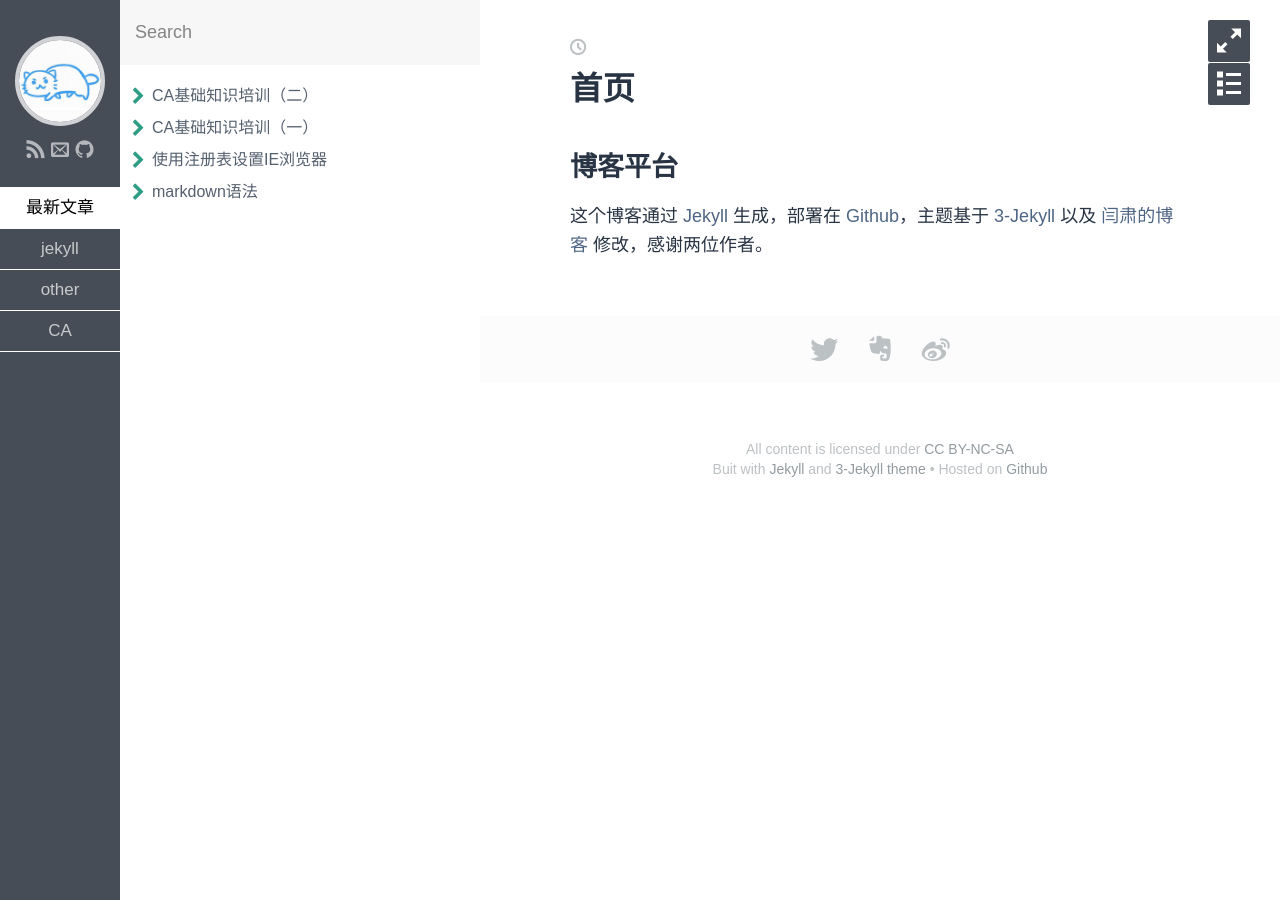
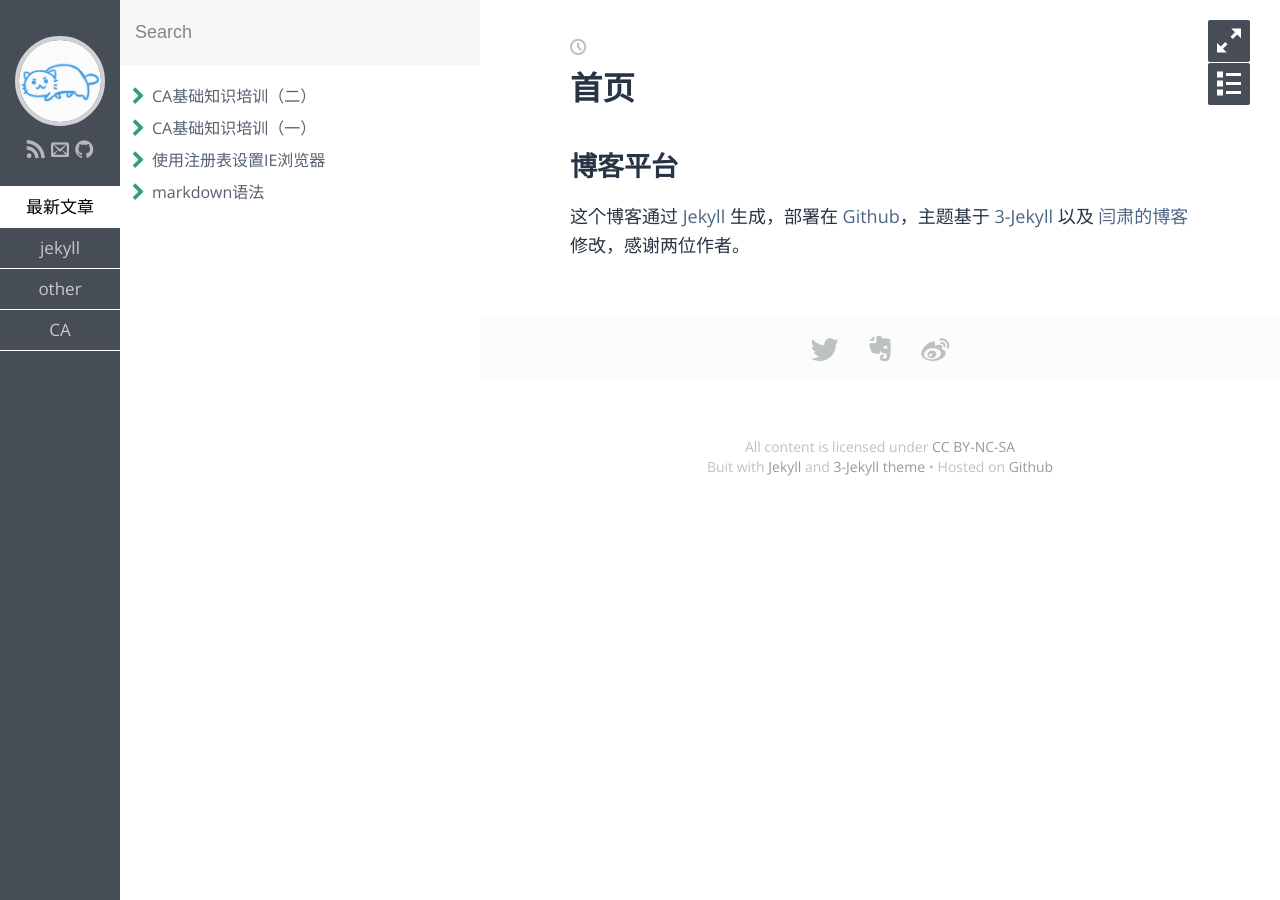
Before and after one commit to wuziqingwzq/wuziqingwzq.github.io, a Jekyll site: the page built from index.md, in a window 1280 px wide. Built offline with Jekyll 4.4.1, drawn with Linux system fonts in a browser that asks for light colours; some web fonts are replaced.

Commit message:
字体修改失效
图片链接取消外链

```diff
--- a/_includes/head.html
+++ b/_includes/head.html
@@ -9,7 +9,7 @@
     <meta name="keywords" content="{{ page.keywords }}">
   {% endif %}
 
-  <link href='/css/googleapisFont.css' rel='stylesheet' type='text/css'>
+  <link href='http://fonts.googleapis.com/css?family=Open+Sans:400,400italic,600|Droid+Sans+Mono' rel='stylesheet' type='text/css'>
   <link rel="shortcut icon" href="{{ site.favicon }}" />
   <link rel="stylesheet" href="{{ "/css/main.css" | prepend: site.baseurl }}">
   <link rel="canonical" href="{{ page.url | replace:'index.html','' | prepend: site.baseurl | prepend: site.url }}">
--- a/css/googleapisFont.css
+++ /dev/null
@@ -1,176 +0,0 @@
-/* latin */
-@font-face {
-  font-family: 'Droid Sans Mono';
-  font-style: normal;
-  font-weight: 400;
-  src: local('Droid Sans Mono'), local('DroidSansMono'), url(http://fonts.gstatic.com/s/droidsansmono/v7/ns-m2xQYezAtqh7ai59hJYdJ2JT0J65PSe7wdxAnx_I.woff2) format('woff2');
-  unicode-range: U+0000-00FF, U+0131, U+0152-0153, U+02C6, U+02DA, U+02DC, U+2000-206F, U+2074, U+20AC, U+2212, U+2215;
-}
-/* cyrillic-ext */
-@font-face {
-  font-family: 'Open Sans';
-  font-style: normal;
-  font-weight: 400;
-  src: local('Open Sans Regular'), local('OpenSans-Regular'), url(http://fonts.gstatic.com/s/opensans/v14/K88pR3goAWT7BTt32Z01mxJtnKITppOI_IvcXXDNrsc.woff2) format('woff2');
-  unicode-range: U+0460-052F, U+20B4, U+2DE0-2DFF, U+A640-A69F;
-}
-/* cyrillic */
-@font-face {
-  font-family: 'Open Sans';
-  font-style: normal;
-  font-weight: 400;
-  src: local('Open Sans Regular'), local('OpenSans-Regular'), url(http://fonts.gstatic.com/s/opensans/v14/RjgO7rYTmqiVp7vzi-Q5URJtnKITppOI_IvcXXDNrsc.woff2) format('woff2');
-  unicode-range: U+0400-045F, U+0490-0491, U+04B0-04B1, U+2116;
-}
-/* greek-ext */
-@font-face {
-  font-family: 'Open Sans';
-  font-style: normal;
-  font-weight: 400;
-  src: local('Open Sans Regular'), local('OpenSans-Regular'), url(http://fonts.gstatic.com/s/opensans/v14/LWCjsQkB6EMdfHrEVqA1KRJtnKITppOI_IvcXXDNrsc.woff2) format('woff2');
-  unicode-range: U+1F00-1FFF;
-}
-/* greek */
-@font-face {
-  font-family: 'Open Sans';
-  font-style: normal;
-  font-weight: 400;
-  src: local('Open Sans Regular'), local('OpenSans-Regular'), url(http://fonts.gstatic.com/s/opensans/v14/xozscpT2726on7jbcb_pAhJtnKITppOI_IvcXXDNrsc.woff2) format('woff2');
-  unicode-range: U+0370-03FF;
-}
-/* vietnamese */
-@font-face {
-  font-family: 'Open Sans';
-  font-style: normal;
-  font-weight: 400;
-  src: local('Open Sans Regular'), local('OpenSans-Regular'), url(http://fonts.gstatic.com/s/opensans/v14/59ZRklaO5bWGqF5A9baEERJtnKITppOI_IvcXXDNrsc.woff2) format('woff2');
-  unicode-range: U+0102-0103, U+1EA0-1EF9, U+20AB;
-}
-/* latin-ext */
-@font-face {
-  font-family: 'Open Sans';
-  font-style: normal;
-  font-weight: 400;
-  src: local('Open Sans Regular'), local('OpenSans-Regular'), url(http://fonts.gstatic.com/s/opensans/v14/u-WUoqrET9fUeobQW7jkRRJtnKITppOI_IvcXXDNrsc.woff2) format('woff2');
-  unicode-range: U+0100-024F, U+1E00-1EFF, U+20A0-20AB, U+20AD-20CF, U+2C60-2C7F, U+A720-A7FF;
-}
-/* latin */
-@font-face {
-  font-family: 'Open Sans';
-  font-style: normal;
-  font-weight: 400;
-  src: local('Open Sans Regular'), local('OpenSans-Regular'), url(http://fonts.gstatic.com/s/opensans/v14/cJZKeOuBrn4kERxqtaUH3VtXRa8TVwTICgirnJhmVJw.woff2) format('woff2');
-  unicode-range: U+0000-00FF, U+0131, U+0152-0153, U+02C6, U+02DA, U+02DC, U+2000-206F, U+2074, U+20AC, U+2212, U+2215;
-}
-/* cyrillic-ext */
-@font-face {
-  font-family: 'Open Sans';
-  font-style: normal;
-  font-weight: 600;
-  src: local('Open Sans SemiBold'), local('OpenSans-SemiBold'), url(http://fonts.gstatic.com/s/opensans/v14/MTP_ySUJH_bn48VBG8sNSq-j2U0lmluP9RWlSytm3ho.woff2) format('woff2');
-  unicode-range: U+0460-052F, U+20B4, U+2DE0-2DFF, U+A640-A69F;
-}
-/* cyrillic */
-@font-face {
-  font-family: 'Open Sans';
-  font-style: normal;
-  font-weight: 600;
-  src: local('Open Sans SemiBold'), local('OpenSans-SemiBold'), url(http://fonts.gstatic.com/s/opensans/v14/MTP_ySUJH_bn48VBG8sNSpX5f-9o1vgP2EXwfjgl7AY.woff2) format('woff2');
-  unicode-range: U+0400-045F, U+0490-0491, U+04B0-04B1, U+2116;
-}
-/* greek-ext */
-@font-face {
-  font-family: 'Open Sans';
-  font-style: normal;
-  font-weight: 600;
-  src: local('Open Sans SemiBold'), local('OpenSans-SemiBold'), url(http://fonts.gstatic.com/s/opensans/v14/MTP_ySUJH_bn48VBG8sNShWV49_lSm1NYrwo-zkhivY.woff2) format('woff2');
-  unicode-range: U+1F00-1FFF;
-}
-/* greek */
-@font-face {
-  font-family: 'Open Sans';
-  font-style: normal;
-  font-weight: 600;
-  src: local('Open Sans SemiBold'), local('OpenSans-SemiBold'), url(http://fonts.gstatic.com/s/opensans/v14/MTP_ySUJH_bn48VBG8sNSqaRobkAwv3vxw3jMhVENGA.woff2) format('woff2');
-  unicode-range: U+0370-03FF;
-}
-/* vietnamese */
-@font-face {
-  font-family: 'Open Sans';
-  font-style: normal;
-  font-weight: 600;
-  src: local('Open Sans SemiBold'), local('OpenSans-SemiBold'), url(http://fonts.gstatic.com/s/opensans/v14/MTP_ySUJH_bn48VBG8sNSv8zf_FOSsgRmwsS7Aa9k2w.woff2) format('woff2');
-  unicode-range: U+0102-0103, U+1EA0-1EF9, U+20AB;
-}
-/* latin-ext */
-@font-face {
-  font-family: 'Open Sans';
-  font-style: normal;
-  font-weight: 600;
-  src: local('Open Sans SemiBold'), local('OpenSans-SemiBold'), url(http://fonts.gstatic.com/s/opensans/v14/MTP_ySUJH_bn48VBG8sNSj0LW-43aMEzIO6XUTLjad8.woff2) format('woff2');
-  unicode-range: U+0100-024F, U+1E00-1EFF, U+20A0-20AB, U+20AD-20CF, U+2C60-2C7F, U+A720-A7FF;
-}
-/* latin */
-@font-face {
-  font-family: 'Open Sans';
-  font-style: normal;
-  font-weight: 600;
-  src: local('Open Sans SemiBold'), local('OpenSans-SemiBold'), url(http://fonts.gstatic.com/s/opensans/v14/MTP_ySUJH_bn48VBG8sNSugdm0LZdjqr5-oayXSOefg.woff2) format('woff2');
-  unicode-range: U+0000-00FF, U+0131, U+0152-0153, U+02C6, U+02DA, U+02DC, U+2000-206F, U+2074, U+20AC, U+2212, U+2215;
-}
-/* cyrillic-ext */
-@font-face {
-  font-family: 'Open Sans';
-  font-style: italic;
-  font-weight: 400;
-  src: local('Open Sans Italic'), local('OpenSans-Italic'), url(http://fonts.gstatic.com/s/opensans/v14/xjAJXh38I15wypJXxuGMBjTOQ_MqJVwkKsUn0wKzc2I.woff2) format('woff2');
-  unicode-range: U+0460-052F, U+20B4, U+2DE0-2DFF, U+A640-A69F;
-}
-/* cyrillic */
-@font-face {
-  font-family: 'Open Sans';
-  font-style: italic;
-  font-weight: 400;
-  src: local('Open Sans Italic'), local('OpenSans-Italic'), url(http://fonts.gstatic.com/s/opensans/v14/xjAJXh38I15wypJXxuGMBjUj_cnvWIuuBMVgbX098Mw.woff2) format('woff2');
-  unicode-range: U+0400-045F, U+0490-0491, U+04B0-04B1, U+2116;
-}
-/* greek-ext */
-@font-face {
-  font-family: 'Open Sans';
-  font-style: italic;
-  font-weight: 400;
-  src: local('Open Sans Italic'), local('OpenSans-Italic'), url(http://fonts.gstatic.com/s/opensans/v14/xjAJXh38I15wypJXxuGMBkbcKLIaa1LC45dFaAfauRA.woff2) format('woff2');
-  unicode-range: U+1F00-1FFF;
-}
-/* greek */
-@font-face {
-  font-family: 'Open Sans';
-  font-style: italic;
-  font-weight: 400;
-  src: local('Open Sans Italic'), local('OpenSans-Italic'), url(http://fonts.gstatic.com/s/opensans/v14/xjAJXh38I15wypJXxuGMBmo_sUJ8uO4YLWRInS22T3Y.woff2) format('woff2');
-  unicode-range: U+0370-03FF;
-}
-/* vietnamese */
-@font-face {
-  font-family: 'Open Sans';
-  font-style: italic;
-  font-weight: 400;
-  src: local('Open Sans Italic'), local('OpenSans-Italic'), url(http://fonts.gstatic.com/s/opensans/v14/xjAJXh38I15wypJXxuGMBr6up8jxqWt8HVA3mDhkV_0.woff2) format('woff2');
-  unicode-range: U+0102-0103, U+1EA0-1EF9, U+20AB;
-}
-/* latin-ext */
-@font-face {
-  font-family: 'Open Sans';
-  font-style: italic;
-  font-weight: 400;
-  src: local('Open Sans Italic'), local('OpenSans-Italic'), url(http://fonts.gstatic.com/s/opensans/v14/xjAJXh38I15wypJXxuGMBiYE0-AqJ3nfInTTiDXDjU4.woff2) format('woff2');
-  unicode-range: U+0100-024F, U+1E00-1EFF, U+20A0-20AB, U+20AD-20CF, U+2C60-2C7F, U+A720-A7FF;
-}
-/* latin */
-@font-face {
-  font-family: 'Open Sans';
-  font-style: italic;
-  font-weight: 400;
-  src: local('Open Sans Italic'), local('OpenSans-Italic'), url(http://fonts.gstatic.com/s/opensans/v14/xjAJXh38I15wypJXxuGMBo4P5ICox8Kq3LLUNMylGO4.woff2) format('woff2');
-  unicode-range: U+0000-00FF, U+0131, U+0152-0153, U+02C6, U+02DA, U+02DC, U+2000-206F, U+2074, U+20AC, U+2212, U+2215;
-}
```
